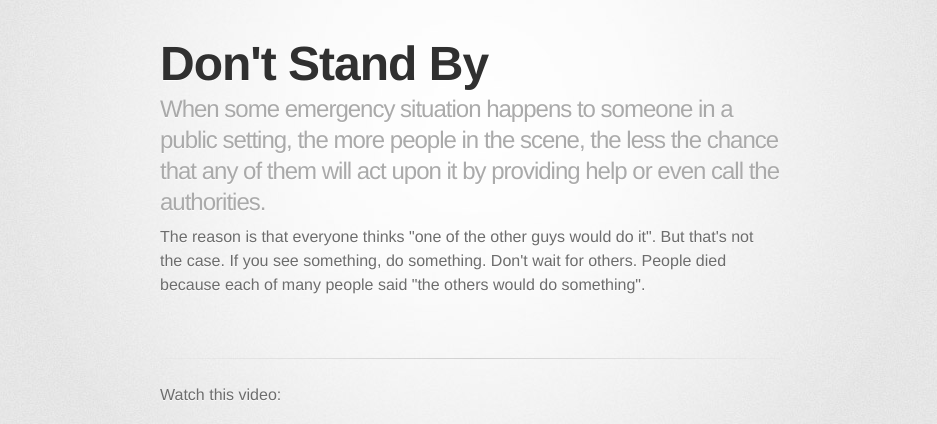
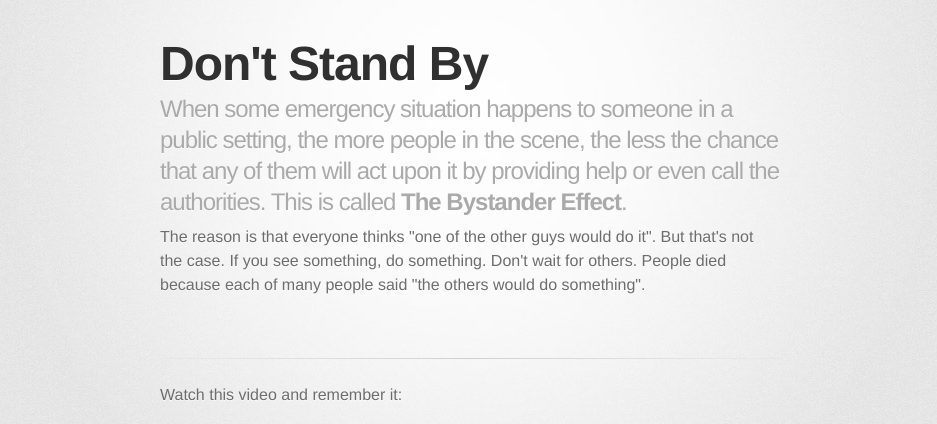
Before and after one commit to oferze/dontstandby, a plain HTML site: page index.html in a window 1280 px wide. Shown: the top 424 px of the page, without its empty margins (170-1107 px from the left). Drawn offline with Linux system fonts and the light colour scheme; grey boxes are pictures that could not be loaded; a web font is replaced by a local one.

Commit message:
Update index.html

```diff
--- a/index.html
+++ b/index.html
@@ -19,14 +19,14 @@
 
         <header>
           <h1>Don't Stand By</h1>
-          <h2>When some emergency situation happens to someone in a public setting, the more people in the scene, the less the chance that any of them will act upon it by providing help or even call the authorities.</h2>
+          <h2>When some emergency situation happens to someone in a public setting, the more people in the scene, the less the chance that any of them will act upon it by providing help or even call the authorities. This is called <strong>The Bystander Effect</strong>.</h2>
           <p>The reason is that everyone thinks "one of the other guys would do it". But that's not the case. If you see something, do something. Don't wait for others. People died because each of many people said "the others would do something".</p>
         </header>
 
         <hr>
 
         <section id="main_content">
-          <p>Watch this video:</p>
+          <p>Watch this video and remember it:</p>
           <iframe width="420" height="315" src="https://www.youtube.com/embed/OSsPfbup0ac" frameborder="0" allowfullscreen></iframe>
         </section>
 
```
